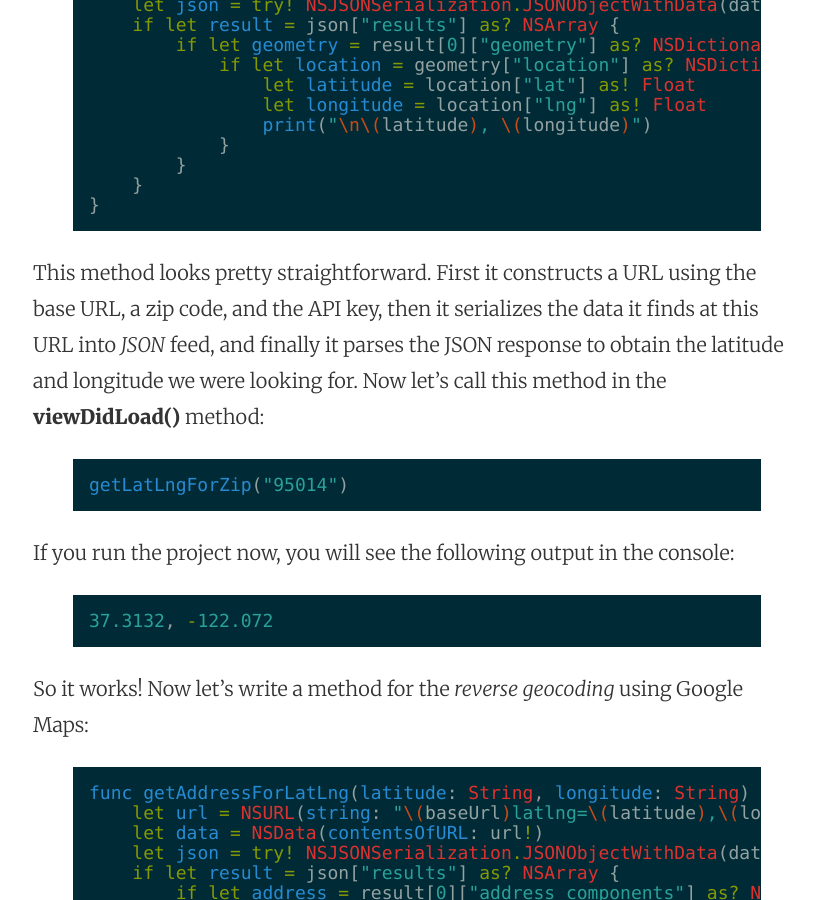
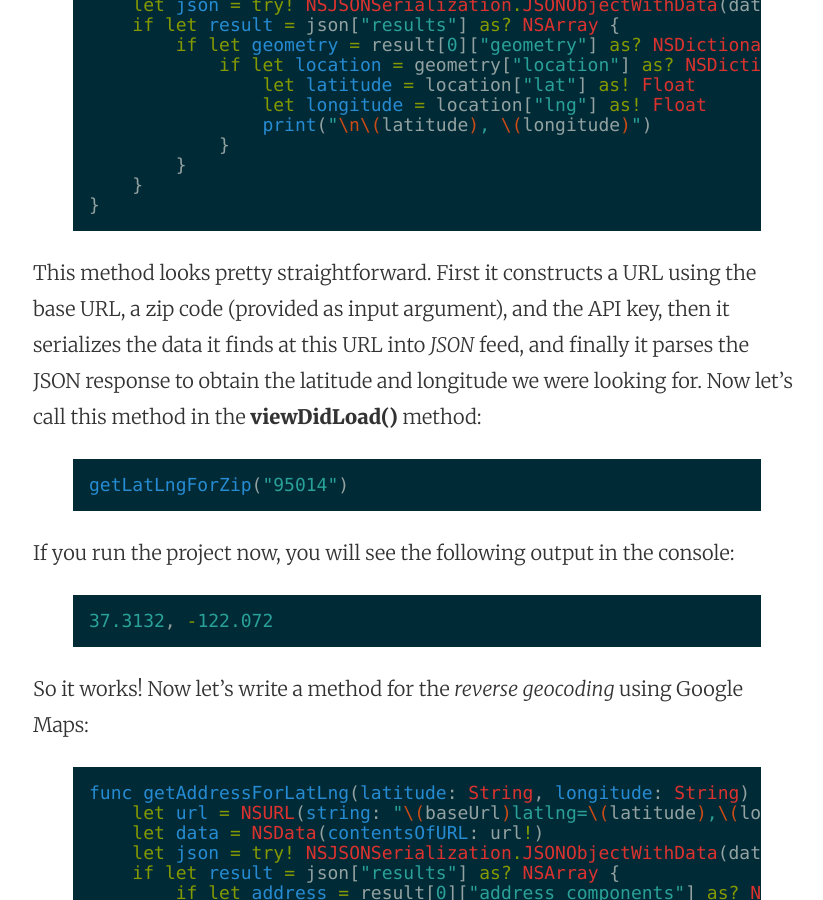
Before and after one commit to mhorga/mhorga.github.io, a Jekyll site: the page built from _posts/2015-08-14-geocoding-in-ios.markdown, in a window 1280 px wide and 900 px high, scrolled down 1220 px. Shown: the whole window, without its empty margins (223-1046 px from the left). Built offline with Jekyll 4.4.1, drawn with Linux system fonts in a browser that asks for light colours.

Commit message:
Post update: Geocoding in iOS

```diff
--- a/_posts/2015-08-14-geocoding-in-ios.markdown
+++ b/_posts/2015-08-14-geocoding-in-ios.markdown
@@ -31,7 +31,7 @@ func getLatLngForZip(zipCode: String) {
 }
 {% endhighlight %}
 
-This method looks pretty straightforward. First it constructs a URL using the base URL, a zip code, and the API key, then it serializes the data it finds at this URL into _JSON_ feed, and finally it parses the JSON response to obtain the latitude and longitude we were looking for. Now let's call this method in the __viewDidLoad()__ method:
+This method looks pretty straightforward. First it constructs a URL using the base URL, a zip code (provided as input argument), and the API key, then it serializes the data it finds at this URL into _JSON_ feed, and finally it parses the JSON response to obtain the latitude and longitude we were looking for. Now let's call this method in the __viewDidLoad()__ method:
 
 {% highlight swift %}
 getLatLngForZip("95014")
```
